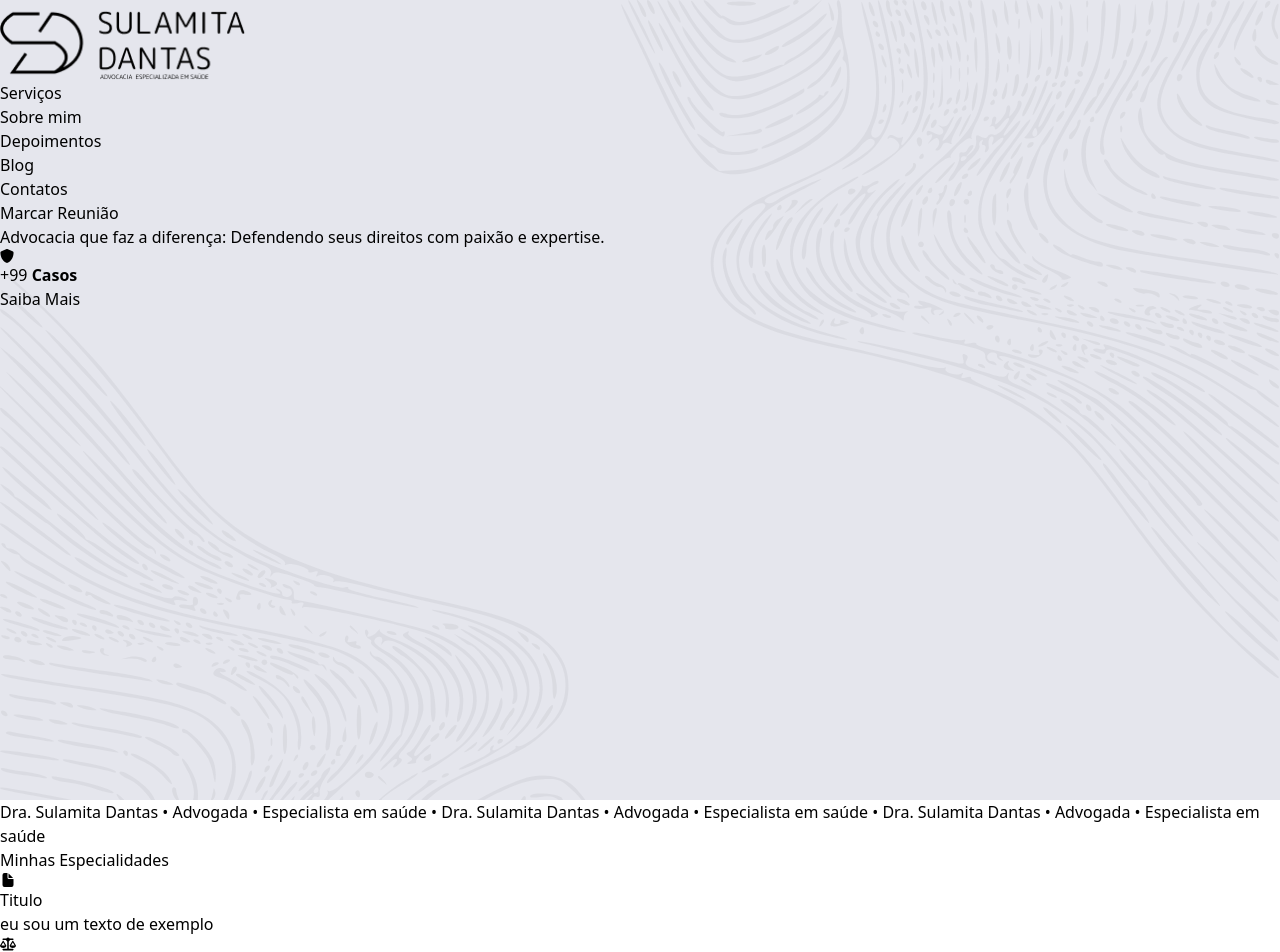
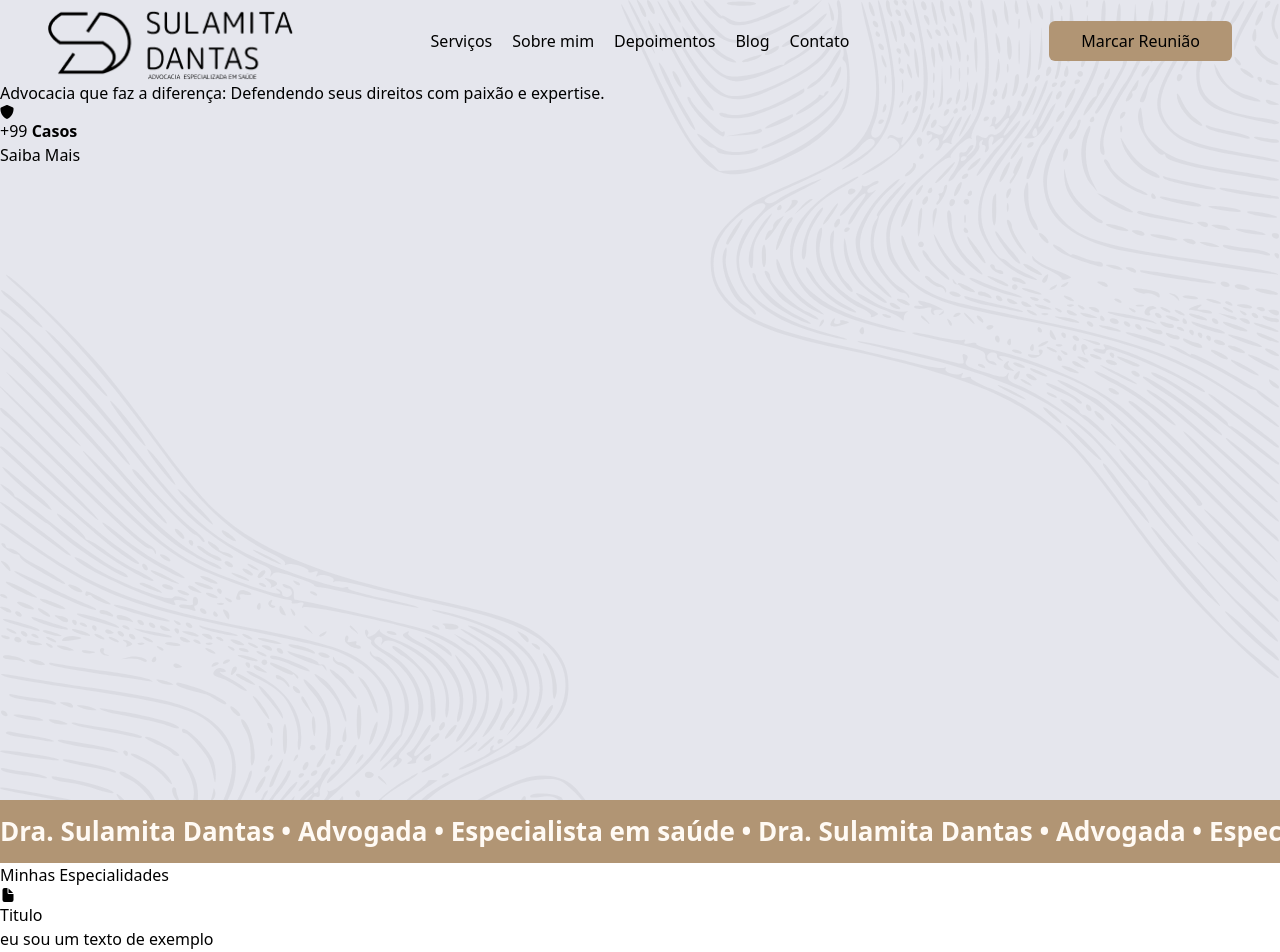
Before and after one commit to kcaiosouza/site-adv-sulamita-dantas, a Next.js app: page / in a window 1280 px wide. Shown: the top 952 px of the page. Built offline with nearby package versions, Linux system fonts and the light colour scheme.

Commit message:
feat: nav bar + animação do texto ao scrolar página

```diff
--- a/src/pages/index.tsx
+++ b/src/pages/index.tsx
@@ -1,3 +1,4 @@
+import { useEffect, useRef } from 'react';
 import { BlogCard } from '@/components/BlogCard';
 import { BoxInfo } from '@/components/BoxInfo';
 import Image from 'next/image';
@@ -6,26 +7,41 @@ import { FaShield } from "react-icons/fa6";
 import { IoMdArrowDropleft } from "react-icons/io";
 import { IoMdArrowDropright } from "react-icons/io";
 
+export default function Home() {
+  const divRef = useRef<HTMLDivElement | null>(null);
 
-export default function Home() {
+  useEffect(() => {
+    const handleScroll = () => {
+      if(divRef.current) {
+        divRef.current.scrollLeft = window.scrollY;
+      };
+    };
+
+    window.addEventListener('scroll', handleScroll);
+
+    return () => {
+      window.addEventListener('scroll', handleScroll);
+    }
+  }, []);
+
   return (
     <main>
       <header className='flex flex-col w-full min-h-screen bg-[var(--header-white)] bg-[url("/lines_background.svg")] bg-cover'>
-        <nav>
-          <div>
+        <nav className='flex flex-row w-full px-12'>
+          <div className=''>
             <Image src="/logo_horizontal_header.png" width={246} height={82} alt='Logomarca Sulamita Dantas Advocacia'/>
           </div>
-          <div>
-            <ul>
+          <div className='flex-1'>
+            <ul className='flex gap-5 items-center justify-center h-full'>
               <li>Serviços</li>
               <li>Sobre mim</li>
               <li>Depoimentos</li>
               <li>Blog</li>
-              <li>Contatos</li>
+              <li>Contato</li>
             </ul>
           </div>
-          <div>
-            <button>Marcar Reunião</button>
+          <div className='w-[246px] flex items-center justify-end'>
+            <button className='bg-[var(--light-brown)] px-8 py-2 rounded-md'>Marcar Reunião</button>
           </div>
         </nav>
         <div>
@@ -43,8 +59,8 @@ export default function Home() {
           </div>
         </div>
       </header>
-      <div>
-        <span>Dra. Sulamita Dantas • Advogada • Especialista em saúde  • Dra. Sulamita Dantas • Advogada • Especialista em saúde • Dra. Sulamita Dantas • Advogada • Especialista em saúde</span>
+      <div ref={divRef} className='w-full flex overflow-hidden py-3 bg-[var(--light-brown)] text-[var(--white-brown)]'>
+        <span className='text-[26px] font-bold text-nowrap'>Dra. Sulamita Dantas • Advogada • Especialista em saúde  • Dra. Sulamita Dantas • Advogada • Especialista em saúde  • Dra. Sulamita Dantas • Advogada • Especialista em saúde • Dra. Sulamita Dantas • Advogada • Especialista em saúde</span>
       </div>
       <div>
         <h2>Minhas Especialidades</h2>
```
